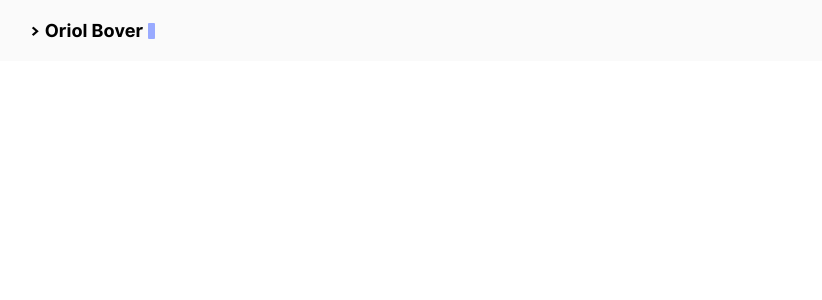
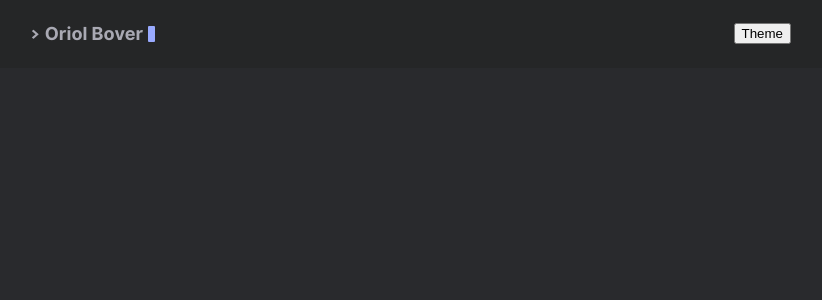
Before and after one commit to boversauros/oriolbover, a Next.js app: page / in a window 1280 px wide. Shown: the top 300 px of the page, without its empty margins (229-1051 px from the left). Built offline with nearby package versions, Linux system fonts and the light colour scheme.

Commit message:
add dark mode 🌓

```diff
--- a/src/components/Header.js
+++ b/components/Header.js
@@ -1,6 +1,9 @@
 import style from 'styles/components/header.module.css'
+import useTheme from 'hooks/useTheme'
 
 export default function Header() {
+  const { toggleTheme } = useTheme()
+
   return (
     <header className={style.header}>
       <div className={style.inner}>
@@ -9,6 +12,9 @@ export default function Header() {
           <span className={style.text}> Oriol Bover</span>
           <span className={style.cursor} />
         </div>
+        <div className={style.right}>
+          <button onClick={toggleTheme}>Theme</button>
+        </div>
       </div>
     </header>
   )
--- /dev/null
+++ b/hooks/useTheme.js
@@ -0,0 +1,60 @@
+import { useCallback, useEffect } from 'react'
+import useSWR from 'swr'
+
+export const themeStorageKey = 'theme'
+
+const isServer = typeof window === 'undefined'
+
+const getTheme = () => {
+  if (isServer) return 'dark'
+  return localStorage.getItem(themeStorageKey) || 'dark'
+}
+
+const setLightMode = () => {
+  try {
+    localStorage.setItem(themeStorageKey, 'light')
+    document.documentElement.classList.remove('dark')
+    document.documentElement.classList.add('light')
+  } catch (err) {
+    console.error(err)
+  }
+}
+
+const setDarkMode = () => {
+  try {
+    localStorage.setItem(themeStorageKey, 'dark')
+    document.documentElement.classList.remove('light')
+    document.documentElement.classList.add('dark')
+  } catch (err) {
+    console.error(err)
+  }
+}
+
+const useTheme = () => {
+  const { data: theme, mutate } = useSWR(themeStorageKey, getTheme, {
+    initialData: getTheme(),
+  })
+
+  const setTheme = useCallback(
+    (newTheme) => {
+      mutate(newTheme, false)
+    },
+    [mutate]
+  )
+
+  useEffect(() => {
+    if (theme === 'dark') {
+      setDarkMode()
+    } else {
+      setLightMode()
+    }
+  }, [theme])
+
+  return {
+    theme,
+    setTheme,
+    toggleTheme: () => setTheme(!theme || theme === 'dark' ? 'light' : 'dark'),
+  }
+}
+
+export default useTheme
--- a/jsconfig.json
+++ b/jsconfig.json
@@ -2,4 +2,4 @@
     "compilerOptions": {
       "baseUrl": "."
     }
-  }
+}
--- a/package.json
+++ b/package.json
@@ -11,7 +11,8 @@
     "next": "9.5.2",
     "prop-types": "^15.7.2",
     "react": "16.13.1",
-    "react-dom": "16.13.1"
+    "react-dom": "16.13.1",
+    "swr": "^0.3.0"
   },
   "devDependencies": {
     "eslint": "^7.6.0",
--- a/pages/_app.js
+++ b/pages/_app.js
@@ -2,7 +2,7 @@ import PropTypes from 'prop-types'
 import 'styles/globals.css'
 
 function MyApp({ Component, pageProps }) {
-  return <Component {...pageProps} />
+  return <Component {...pageProps} className="hey" />
 }
 
 MyApp.propTypes = {
--- a/pages/index.js
+++ b/pages/index.js
@@ -1,5 +1,5 @@
 import Head from 'next/head'
-import Header from 'src/components/Header'
+import Header from 'components/Header'
 
 export default function Home() {
   return (
--- a/styles/components/header.module.css
+++ b/styles/components/header.module.css
@@ -1,10 +1,11 @@
 .header {
-    background: #fafafa;
+  background: var(--bg-header);
   display: flex;
   align-items: center;
   justify-content: space-between;
   position: relative;
   padding: 20px;
+  transition: background 0.2s linear;
 }
 
 .inner {
@@ -48,7 +49,13 @@
 }
 
 @keyframes cursor {
-    0% { opacity: 0; }
-    50% { opacity: 1; }
-    100% { opacity: 0; }
+  0% {
+    opacity: 0;
   }
+  50% {
+    opacity: 1;
+  }
+  100% {
+    opacity: 0;
+  }
+}
--- a/styles/globals.css
+++ b/styles/globals.css
@@ -1,11 +1,32 @@
 @import './fonts.css';
 @import './variables.css';
 
-html,
+html {
+  box-sizing: border-box;
+}
+
+*,
+*:before,
+*:after {
+  box-sizing: inherit;
+}
+
 body {
+  margin: 0;
   padding: 0;
-  margin: 0;
-  font-family: 'Inter UI', -apple-system, BlinkMacSystemFont, "Roboto", "Segoe UI",  Helvetica, Arial, sans-serif;
+  font-family: 'Inter UI', -apple-system, BlinkMacSystemFont, 'Roboto',
+    'Segoe UI', Helvetica, Arial, sans-serif;
+  font-size: 1rem;
+  font-weight: 600;
+  line-height: 1.54;
+  background-color: var(--background);
+  color: var(--color);
+  text-rendering: optimizeLegibility;
+  transition: background 0.2s linear;
+  -webkit-font-smoothing: antialiased;
+  font-feature-settings: 'liga', 'tnum', 'case', 'calt', 'zero', 'ss01', 'locl';
+  -webkit-overflow-scrolling: touch;
+  -webkit-text-size-adjust: 100%;
 }
 
 a {
@@ -13,6 +34,75 @@ a {
   text-decoration: none;
 }
 
-* {
-  box-sizing: border-box;
+h1,
+h2,
+h3,
+h4,
+h5,
+h6 {
+  display: flex;
+  align-items: center;
+  line-height: 1.3;
 }
+
+h1 {
+  font-size: 2.625rem;
+}
+
+h2 {
+  font-size: 1.625rem;
+}
+
+h3 {
+  font-size: 1.375rem;
+}
+
+h4 {
+  font-size: 1.125rem;
+}
+
+img {
+  display: block;
+  max-width: 100%;
+}
+
+figure {
+  display: table;
+  max-width: 100%;
+  margin: 25px 0;
+}
+
+figcaption {
+  font-size: 14px;
+  margin-top: 5px;
+  opacity: 0.8;
+}
+
+footer {
+  font-size: 1rem;
+  text-align: center;
+  margin-bottom: 50px;
+}
+
+/* Mobile view */
+@media (--phone) {
+  body {
+    font-size: 1rem;
+  }
+
+  h1 {
+    font-size: 2rem;
+  }
+
+  h2 {
+    font-size: 1.4rem;
+  }
+
+  h3 {
+    font-size: 1.15rem;
+  }
+
+  h4 {
+    font-size: 1.125rem;
+  }
+}
--- a/styles/variables.css
+++ b/styles/variables.css
@@ -1,19 +1,26 @@
 :root {
   /* general variables  */
   --primary: #9af;
+}
+
+.light {
   /* light theme color */
-    --light-background: #fff;
-    --light-background-secondary: #eaeaea;
-    --light-color: #222;
-    --light-color-secondary: #999;
-    --light-border-color: #dcdcdc;
+  --background: #fff;
+  --background-secondary: #eaeaea;
+  --bg-header: #fafafa;
+  --color: #222;
+  --color-secondary: #999;
+  --border-color: #dcdcdc;
+}
 
+.dark {
   /* dark theme colors */
-    --dark-background: #292a2d;
-    --dark-background-secondary: #3b3d42;
-    --dark-color: #a9a9b3;
-    --dark-color-secondary: #73747b;
-    --dark-border-color: #4a4b50;
+  --background: #292a2d;
+  --background-secondary: #3b3d42;
+  --bg-header: #252627;
+  --color: #a9a9b3;
+  --color-secondary: #73747b;
+  --border-color: #4a4b50;
 }
 
 @custom-media --phone (min-width: 576px);
```
Also changed, not shown: postcss.config.js (+6 -6 lines), 1 other file (tests, documents, lock files or other folders). Lines whose indentation alone changed are shown as unchanged.
